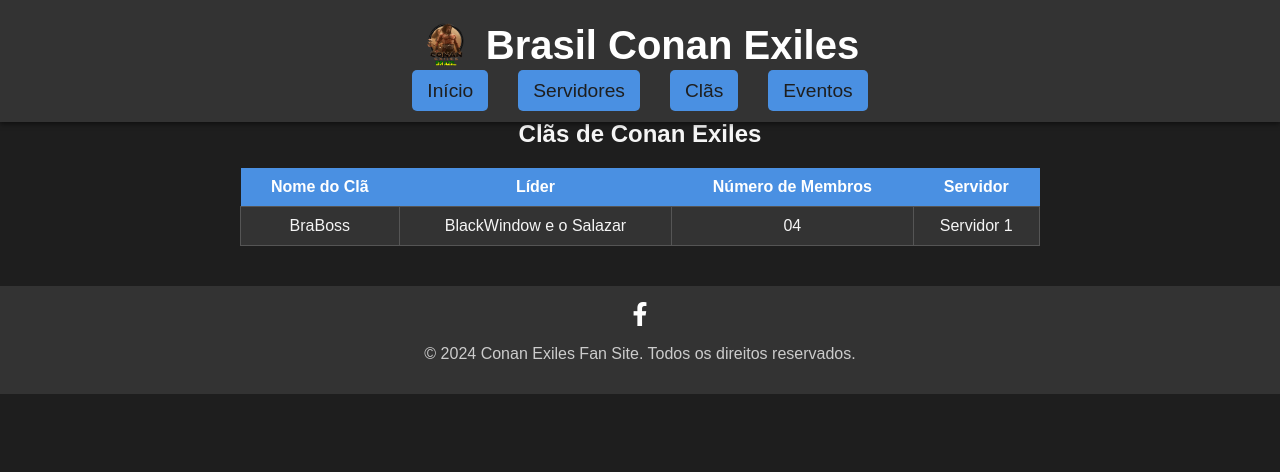
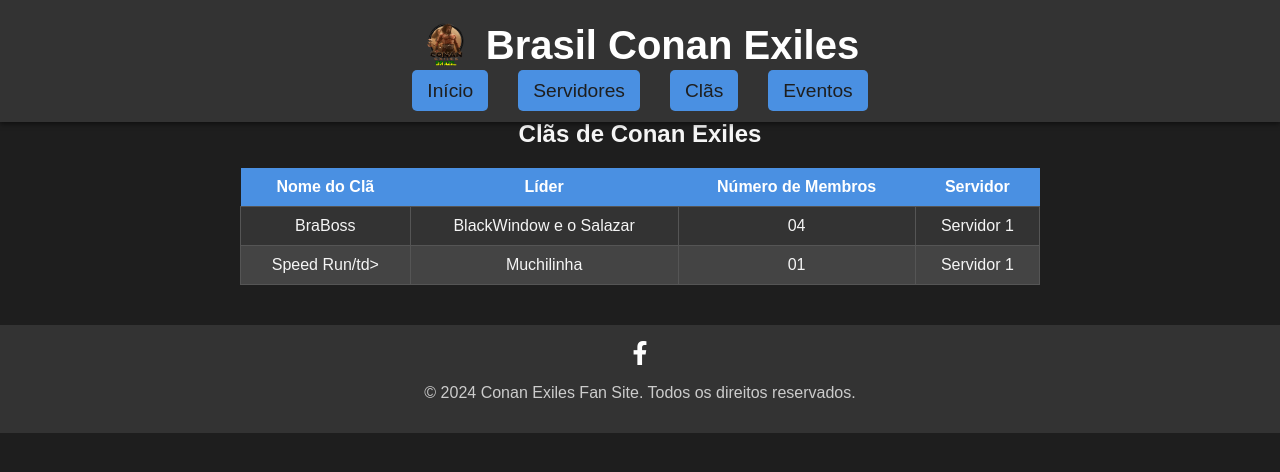
Before and after one commit to XandyTheOwner/Brasil-Conan-Exiles, a plain HTML site: page Clas.html in a window 1280 px wide. Drawn offline with Linux system fonts and the light colour scheme.

Commit message:
Add files via upload

```diff
--- a/Clas.html
+++ b/Clas.html
@@ -45,14 +45,14 @@
                         <td>04</td>
                         <td>Servidor 1</td>
                     </tr>
-<!--
+
                     <tr>
-                        <td>Sombras da Noite</td>
-                        <td>Nyx</td>
-                        <td>15</td>
-                        <td>Servidor 2</td>
+                        <td>Speed Run/td>
+                        <td>Muchilinha</td>
+                        <td>01</td>
+                        <td>Servidor 1</td>
                     </tr>
-                -->
+
                 </tbody>
             </table>
         </section>
```
